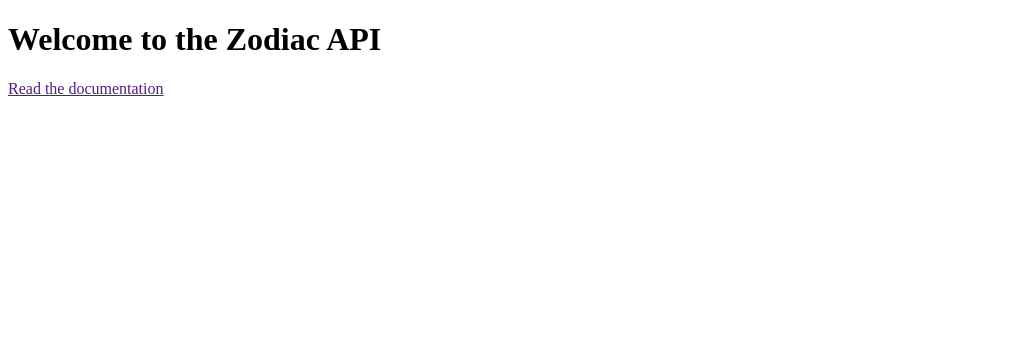
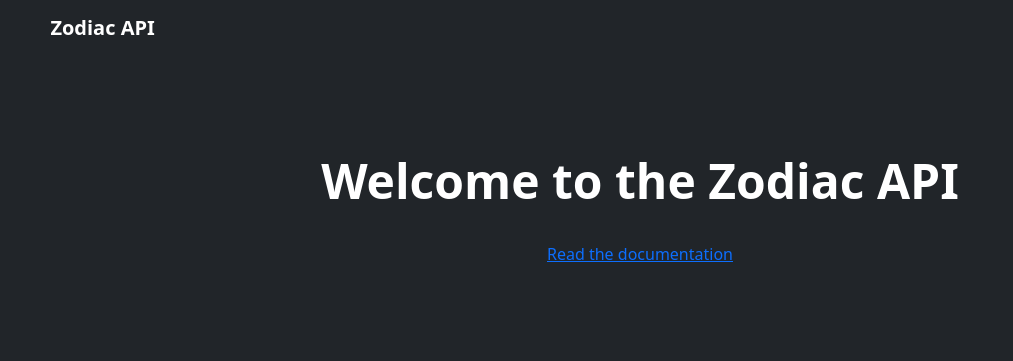
Before and after one commit to TemitopeJ/zodiac-api, a Flask app: page / in a window 1280 px wide. Shown: the top 361 px of the page, without its empty margins (0-1013 px from the left). Run offline with Flask 2, Linux system fonts and the light colour scheme; some libraries are stand-ins or nearby versions.

Commit message:
add css and requirement text

```diff
--- a/main.py
+++ b/main.py
@@ -1,9 +1,10 @@
 from flask import Flask, render_template, request
 import json
+import os
 
 
 app = Flask(__name__)
-app.config['SECRET_KEY'] = '8BYkEfBA6O6donzWlSihBXox7C0sKR6b'
+app.config['SECRET_KEY'] = os.getenv('SECRET_KEY')
 
 
 with open('my.json') as user_file:
--- /dev/null
+++ b/requirements.txt
@@ -0,0 +1,2 @@
+Flask==2.2.3
+gunicorn==20.1.0
--- /dev/null
+++ b/static/css/styles.css
@@ -0,0 +1,31 @@
+body {
+    background-color: #212529;
+    padding: 0 3%;
+}
+
+.navbar-brand {
+    color: white;
+    font-weight: 600;
+}
+
+.navbar-collapse {
+    color: white;
+}
+
+.home {
+    border: 5px;
+    border-radius: 10px;
+}
+
+.nav-header {
+    color: white;
+}
+
+.nav-header:hover {
+    color: blue;
+}
+
+.bi-volume-up {
+    color: white;
+    background-color: black;
+  }
--- a/templates/index.html
+++ b/templates/index.html
@@ -1,11 +1,49 @@
-<!DOCTYPE html>
+<!doctype html>
 <html lang="en">
-<head>
-    <meta charset="UTF-8">
+  <head>
+    <meta charset="utf-8">
+    <meta name="viewport" content="width=device-width, initial-scale=1">
     <title>Zodiac API</title>
-</head>
-<body>
-    <h1>Welcome to the Zodiac API</h1>
-    <a href="">Read the documentation</a>
-</body>
+    <link href="https://cdn.jsdelivr.net/npm/bootstrap@5.2.3/dist/css/bootstrap.min.css" rel="stylesheet" integrity="sha384-rbsA2VBKQhggwzxH7pPCaAqO46MgnOM80zW1RWuH61DGLwZJEdK2Kadq2F9CUG65" crossorigin="anonymous">
+    <link rel="stylesheet" href="{{ url_for('static', filename='css/styles.css')}}">
+
+      <!-- Google Fonts-->
+    <link rel="preconnect" href="https://fonts.googleapis.com"><link rel="preconnect" href="https://fonts.gstatic.com" crossorigin><link href="https://fonts.googleapis.com/css2?family=Montserrat:wght@100;300;400;500;700;900&family=Ubuntu:wght@500&display=swap" rel="stylesheet">
+    <!-- Font Awesome-->
+    <script src="https://kit.fontawesome.com/c825c2000f.js" crossorigin="anonymous"></script>
+
+  </head>
+  <body>
+    <nav class="navbar navbar-expand-lg bg-body-tertiary">
+      <div class="container-fluid">
+      <a class="navbar-brand text-white" href="{{ url_for('home') }}">Zodiac API</a>
+      <button class="navbar-toggler" type="button" data-bs-toggle="collapse" data-bs-target="#navbarSupportedContent" aria-controls="navbarSupportedContent" aria-expanded="false" aria-label="Toggle navigation">
+        <span class="navbar-toggler-icon"></span>
+      </button>
+      </div>
+    </nav>
+
+
+
+    <section class="home">
+            <div class="bg-dark text-secondary px-4 py-5 text-center">
+              <div class="py-5">
+
+                  <h1 class="display-5 fw-bold text-white">Welcome to the Zodiac API </h1>
+
+                    <br>
+                      <a href="">Read the documentation</a>
+
+              </div>
+
+            </div>
+
+
+
+
+
+    </section>
+
+    <script src="https://cdn.jsdelivr.net/npm/bootstrap@5.2.3/dist/js/bootstrap.bundle.min.js" integrity="sha384-kenU1KFdBIe4zVF0s0G1M5b4hcpxyD9F7jL+jjXkk+Q2h455rYXK/7HAuoJl+0I4" crossorigin="anonymous"></script>
+  </body>
 </html>
```
Also changed, not shown: 1 other file.
